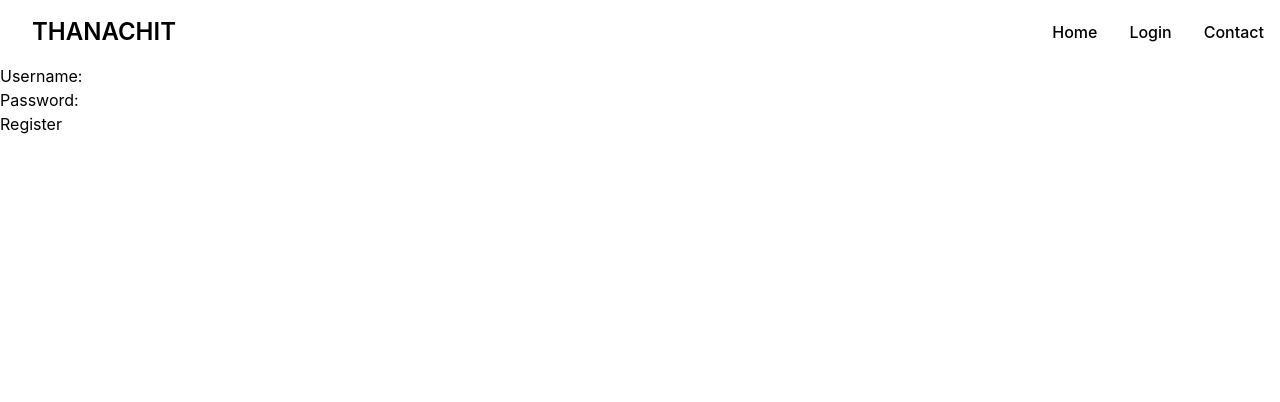
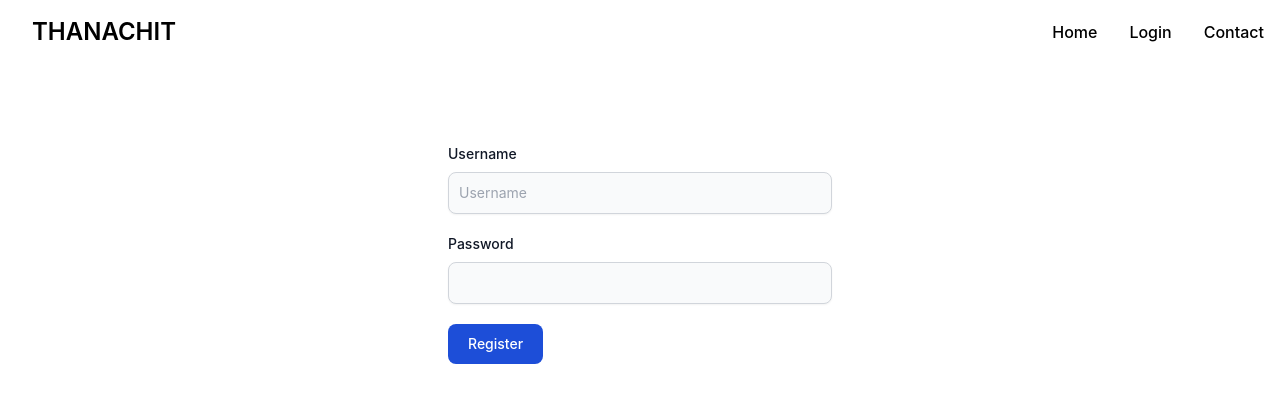
Before and after one commit to 6010110455/mydev-test-skinx, a React (Create React App) app in the folder frontend/: page /register in a window 1280 px wide. Shown: the top 402 px of the page. Built offline with nearby package versions, Linux system fonts and the light colour scheme.

Commit message:
add redirect page to main from login when have token

```diff
--- a/frontend/src/Login.tsx
+++ b/frontend/src/Login.tsx
@@ -1,6 +1,7 @@
-import React, { useState } from "react";
+import React, { useState, useEffect } from "react";
 import axios from "axios";
 import { useNavigate } from "react-router-dom";
+import { Link } from "react-router-dom";
 
 interface LoginPageProps {
   setIsAuthenticated: React.Dispatch<React.SetStateAction<boolean>>;
@@ -34,6 +35,17 @@ const LoginPage: React.FC<LoginPageProps> = ({ setIsAuthenticated }) => {
       console.error("Login failed:", (error as Error).message);
     }
   };
+
+  const checkToken = () => {
+    const token = localStorage.getItem("token");
+    return token ? true : false;
+  };
+
+  useEffect(() => {
+    if (checkToken()) {
+      navigate("/"); // เมื่อมี token ให้ไปยังหน้าหลักโดยอัตโนมัติ
+    }
+  }, []);
 
   return (
     <div className="bg-white">
@@ -70,12 +82,20 @@ const LoginPage: React.FC<LoginPageProps> = ({ setIsAuthenticated }) => {
               onChange={handleChange}
             />
           </div>
+          <div className="flex">
             <button
               type="submit"
               className="text-white bg-blue-700 hover:bg-blue-800 focus:ring-4 focus:outline-none focus:ring-blue-300 font-medium rounded-lg text-sm px-5 py-2.5 text-center dark:bg-blue-600 dark:hover:bg-blue-700 dark:focus:ring-blue-800"
             >
               Login
             </button>
+            <a className="mx-auto my-auto"> or </a>
+            <Link to="/register">
+              <button className="text-white bg-blue-500 hover:bg-blue-700 focus:ring-4 focus:outline-none focus:ring-blue-300 font-medium rounded-lg text-sm px-5 py-2.5 text-center dark:bg-blue-600 dark:hover:bg-blue-700 dark:focus:ring-blue-800">
+                Register
+              </button>
+            </Link>
+          </div>
         </form>
       </div>
     </div>
--- a/frontend/src/Register.tsx
+++ b/frontend/src/Register.tsx
@@ -1,35 +1,83 @@
-import React, { useState } from 'react';
-import axios from 'axios';
-import { useNavigate } from 'react-router-dom';
+import React, { useState } from "react";
+import axios from "axios";
+import { useNavigate } from "react-router-dom";
 
 const RegisterPage: React.FC = () => {
-    const [username, setUsername] = useState('');
-    const [password, setPassword] = useState('');
+  const [username, setUsername] = useState("");
+  const [password, setPassword] = useState("");
   const navigate = useNavigate();
 
   const handleSubmit = async (event: React.FormEvent) => {
     event.preventDefault();
     try {
-            const response = await axios.post('http://localhost:5000/register', { username, password });
+      const response = await axios.post("http://localhost:5000/register", {
+        username,
+        password,
+      });
       console.log(response.data);
-            navigate('/login');
+      navigate("/login");
     } catch (error) {
-            console.error('Register failed', error);
+      console.error("Register failed", error);
     }
   };
 
   return (
-        <form onSubmit={handleSubmit}>
-            <div>
-                <label>Username:</label>
-                <input type="text" value={username} onChange={e => setUsername(e.target.value)} />
+    // <form onSubmit={handleSubmit}>
+    //     <div>
+    //         <label>Username:</label>
+    //         <input type="text" value={username} onChange={e => setUsername(e.target.value)} />
+    //     </div>
+    //     <div>
+    //         <label>Password:</label>
+    //         <input type="password" value={password} onChange={e => setPassword(e.target.value)} />
+    //     </div>
+    //     <button type="submit">Register</button>
+    // </form>
+    <div className="bg-white">
+      <div className="mx-auto max-w-7xl px-6 lg:px-8 my-auto mt-20">
+        <form className="max-w-sm mx-auto" onSubmit={handleSubmit}>
+          <div className="mb-5">
+            <label
+              htmlFor="Username"
+              className="block mb-2 text-sm font-medium text-gray-900 dark:text-white"
+            >
+              Username
+            </label>
+            <input
+              type="text"
+              name="username"
+              className="shadow-sm bg-gray-50 border border-gray-300 text-gray-900 text-sm rounded-lg focus:ring-blue-500 focus:border-blue-500 block w-full p-2.5 dark:bg-gray-700 dark:border-gray-600 dark:placeholder-gray-400 dark:text-white dark:focus:ring-blue-500 dark:focus:border-blue-500 dark:shadow-sm-light"
+              placeholder="Username"
+              required
+              onChange={(e) => setUsername(e.target.value)}
+            />
           </div>
-            <div>
-                <label>Password:</label>
-                <input type="password" value={password} onChange={e => setPassword(e.target.value)} />
+          <div className="mb-5">
+            <label
+              htmlFor="password"
+              className="block mb-2 text-sm font-medium text-gray-900 dark:text-white"
+            >
+              Password
+            </label>
+            <input
+              type="password"
+              name="password"
+              className="shadow-sm bg-gray-50 border border-gray-300 text-gray-900 text-sm rounded-lg focus:ring-blue-500 focus:border-blue-500 block w-full p-2.5 dark:bg-gray-700 dark:border-gray-600 dark:placeholder-gray-400 dark:text-white dark:focus:ring-blue-500 dark:focus:border-blue-500 dark:shadow-sm-light"
+              required
+              onChange={(e) => setPassword(e.target.value)}
+            />
           </div>
-            <button type="submit">Register</button>
+          <div className="flex">
+            <button
+              type="submit"
+              className="text-white bg-blue-700 hover:bg-blue-800 focus:ring-4 focus:outline-none focus:ring-blue-300 font-medium rounded-lg text-sm px-5 py-2.5 text-center dark:bg-blue-600 dark:hover:bg-blue-700 dark:focus:ring-blue-800"
+            >
+              Register
+            </button>
+          </div>
         </form>
+      </div>
+    </div>
   );
 };
 
```
Also changed, not shown: 2 other files (tests, documents, lock files or other folders). Lines whose indentation alone changed are shown as unchanged.
